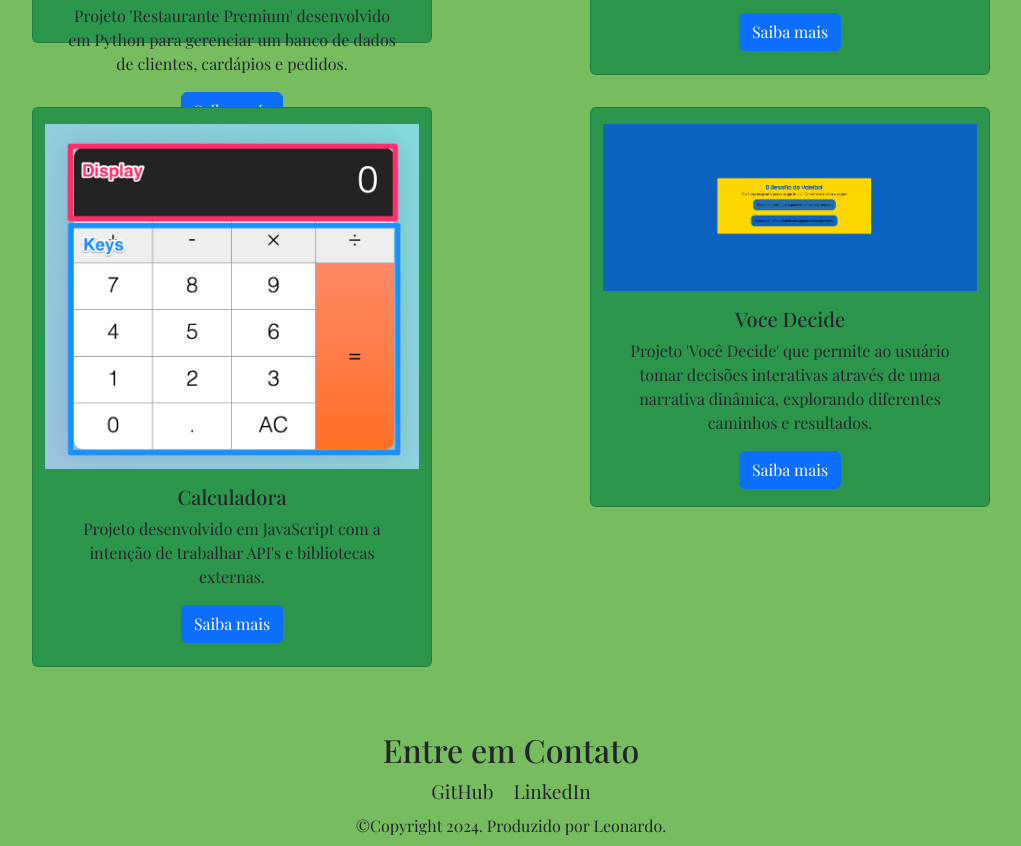
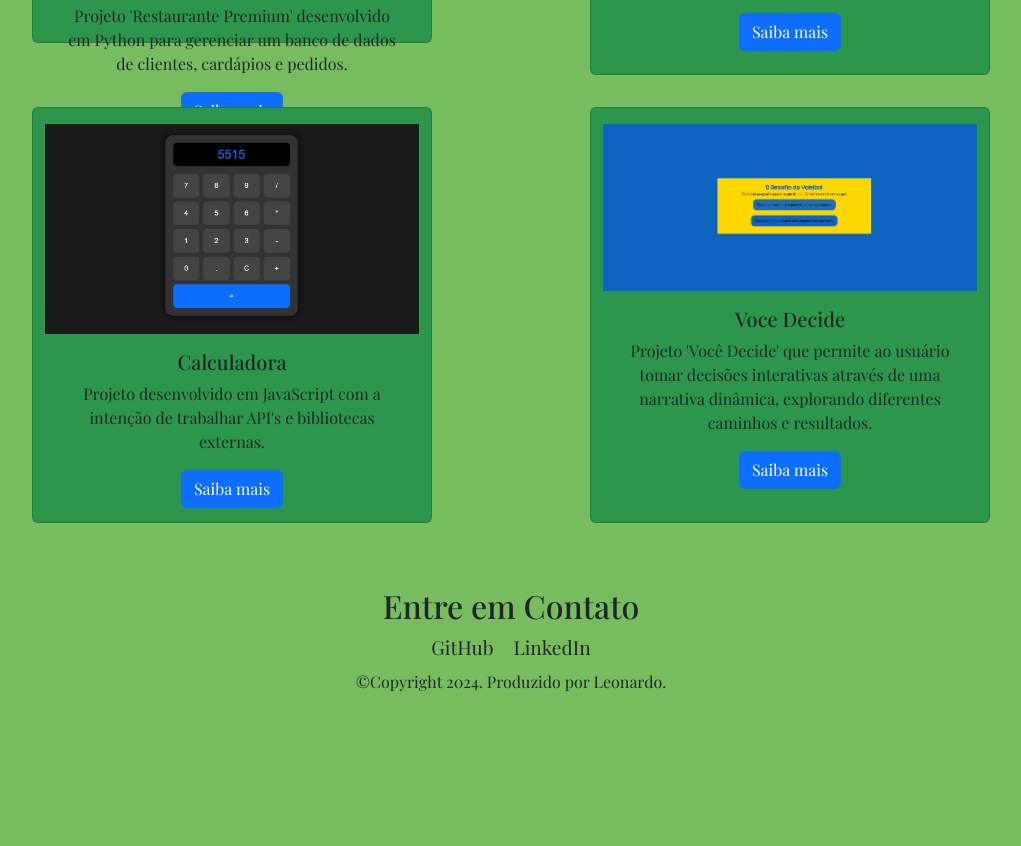
Before and after one commit to leoda17/Portifolio_lele, a plain HTML site: page index.html in a window 1280 px wide. Shown: the part 1344-2190 px from the top of the page, without its empty margins (129-1150 px from the left). After the commit the page ends 2046 px from the top, so only its background shows below. Drawn offline with nearby package versions, Linux system fonts and the light colour scheme; a web font is replaced by a local one.

Commit message:
Add files via upload

```diff
--- a/index.html
+++ b/index.html
@@ -70,8 +70,8 @@
             </div>
           </div>
 
-          <div class="card col-md-4 m-3" style="height:35rem; width: 25rem;">
-            <img src="img/Calculadora.png" class=" card-img-top pt-3" alt="...">
+          <div class="card col-md-4 m-3" style="height:26rem; width: 25rem;">
+            <img src="img/calcu.png" class=" card-img-top pt-3" alt="...">
             <div class="card-body">
               <h5 class="card-title"> Calculadora  </h5>
               <p class="card-text">Projeto desenvolvido em JavaScript com a intenção de trabalhar API's e bibliotecas externas.</p>
@@ -81,7 +81,7 @@
             </div>
           </div>
 
-          <div class="card col-md-4 m-3" style="height: 25em;  width: 25rem;">
+          <div class="card col-md-4 m-3" style="height: 26rem;  width: 25rem;">
             <img src="img/Voce Decide.png" class=" card-img-top pt-3" alt="...">
             <div class="card-body">
               <h5 class="card-title"> Voce Decide </h5>
@@ -189,7 +189,7 @@
                 <p> A explicação do meu site fica aqui nesse lugar, onde eu vou digitar tudo o que eu tenho que explicar sobre o projeto</p>
                 <p> Se tiver mais de um paragráfo você tera que utilizar outra tag p</p>
                 <p> Importante colocar todas as informações</p>
-                <img class="w-100" src="img/Calculadora.png" alt="">
+                <img class="w-100" src="img/calcu.png" alt="">
               </div>
               <div class="modal-footer">
                 <button type="button" class="btn btn-secondary"><a href=""> Visite o site </a></button>
```
Also changed, not shown: img/calcu.png (added).
